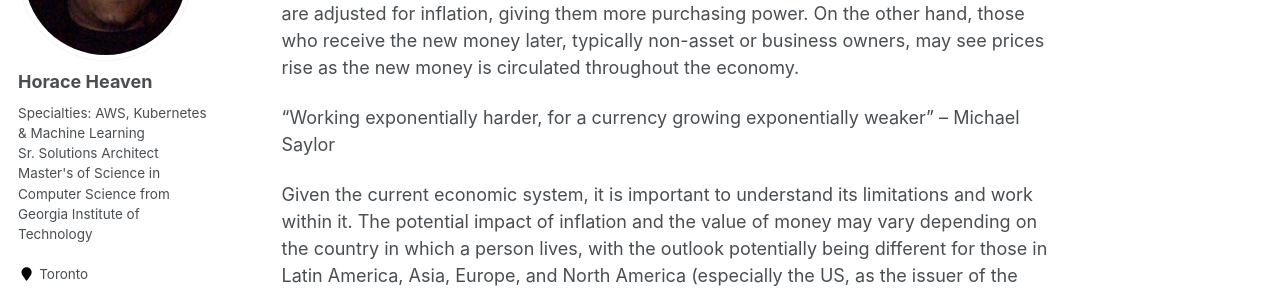
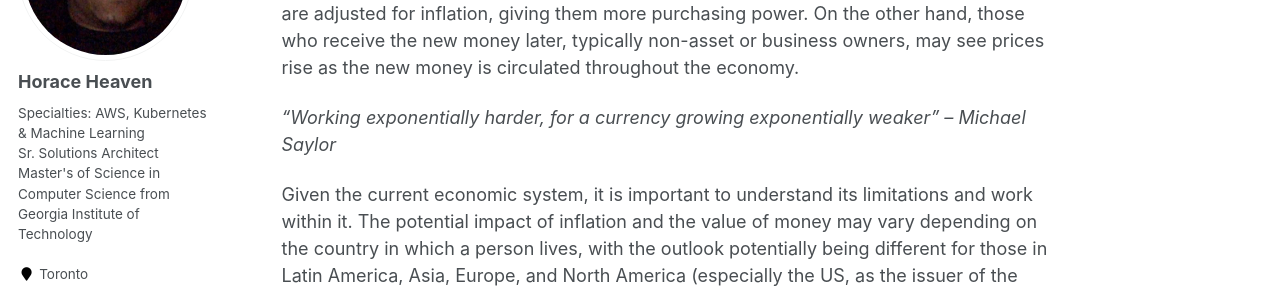
Before and after one commit to horaceheaven/horaceheaven.github.io, a Jekyll site: the page built from _publications/technology-is-deflationary.md, in a window 1280 px wide and 900 px high, scrolled down 783 px. Shown: the part 150-443 px from the top of the window. Built offline with Jekyll 4.4.1, drawn with Linux system fonts in a browser that asks for light colours.

Commit message:
Update site

```diff
--- a/_publications/technology-is-deflationary.md
+++ b/_publications/technology-is-deflationary.md
@@ -14,6 +14,6 @@ Technology has the potential to drive down prices due to its ability to increase
 
 One strategy to potentially mitigate the impact of inflation is to accumulate assets, as their value tends to increase when there is an increase in the money supply. However, this idea is not widely understood by the general public. Additionally, the Cantillon effect theory suggests that individuals who have access to new money before it is widely circulated in the economy may be able to purchase goods and services at a lower cost before prices are adjusted for inflation, giving them more purchasing power. On the other hand, those who receive the new money later, typically non-asset or business owners, may see prices rise as the new money is circulated throughout the economy.
 
-“Working exponentially harder, for a currency growing exponentially weaker” – Michael Saylor
+*“Working exponentially harder, for a currency growing exponentially weaker” – Michael Saylor*
 
 Given the current economic system, it is important to understand its limitations and work within it. The potential impact of inflation and the value of money may vary depending on the country in which a person lives, with the outlook potentially being different for those in Latin America, Asia, Europe, and North America (especially the US, as the issuer of the world reserve currency). Some believe that technology, such as Bitcoin, artificial intelligence, and other innovations, may provide a way to gracefully coexist or even exit the current system. Nevertheless, many variables can influence the direction of economic development, including macroeconomic policies and geopolitical factors.
```
